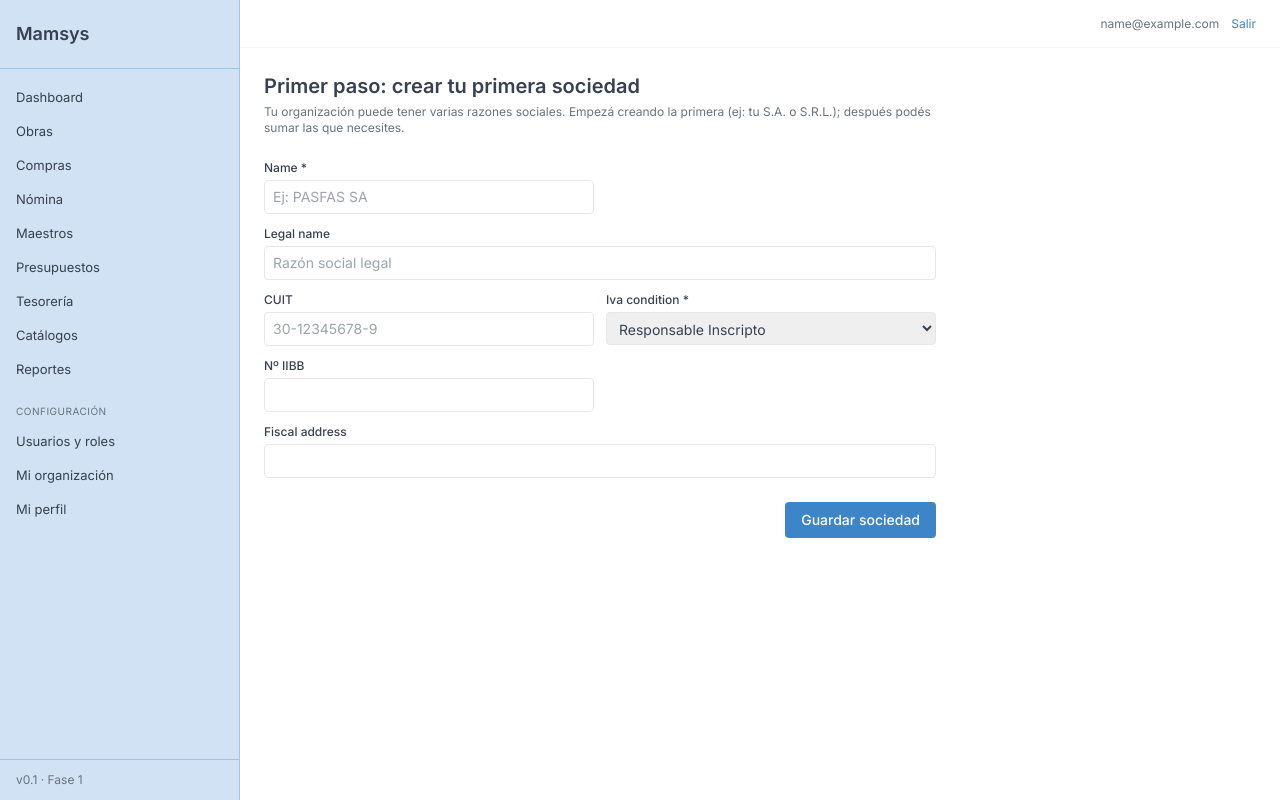
After one commit to tutem95/mamsys-V.1, a Django app: page /sociedades/nueva/ in a window 1280 px wide. The commit adds this page. Run offline with Django 5.2, Linux system fonts and the light colour scheme; the visitor is signed in with stand-in values (Sample User, id 1); data that the repository does not hold is empty; parts of the project's set-up code (start-up, migrations or seed data) failed here and were passed over; some libraries are stand-ins or nearby versions.

Commit message:
feat(fase2): app companies con modelo Company y wizard post-signup
Modelo Company (Sociedad) per-tenant en apps.companies:
- name, legal_name, tax_id (CUIT con unique parcial — varias sin CUIT permitidas).
- iva_condition (Responsable Inscripto / Monotributo / Exento).
- iibb_number, fiscal_address, active.
- Hereda de TimestampedModel.

Wizard "primer paso":
- DashboardView redirige a /sociedades/nueva/ si el tenant todavía no tiene Companies.
- Form muestra mensaje de bienvenida en el primer alta.
- Tras guardar redirige al dashboard.
- Dashboard ahora lista las sociedades activas.

Infra de tests para apps TENANT:
- Fixture `tenant` en conftest crea un schema 'testtenant' y se queda en su
  contexto durante el test (con schema_context de django-tenants).
- Tests de Company usan la fixture en lugar de django_db.

Verificado end-to-end: login en demo.localhost → redirect a wizard →
crear sociedad → vuelta al dashboard que ahora muestra PASFAS SA.

14/14 pytest pasando.

```diff
--- /dev/null
+++ b/apps/companies/__init__.py
@@ -0,0 +1 @@
+default_app_config = "apps.companies.apps.CompaniesConfig"
--- /dev/null
+++ b/apps/companies/forms.py
@@ -0,0 +1,18 @@
+from __future__ import annotations
+
+from django import forms
+
+from .models import Company
+
+
+class CompanyForm(forms.ModelForm):
+    class Meta:
+        model = Company
+        fields = ("name", "legal_name", "tax_id", "iva_condition", "iibb_number", "fiscal_address")
+        widgets = {
+            "name": forms.TextInput(attrs={"placeholder": "Ej: PASFAS SA"}),
+            "legal_name": forms.TextInput(attrs={"placeholder": "Razón social legal"}),
+            "tax_id": forms.TextInput(attrs={"placeholder": "30-12345678-9"}),
+            "iibb_number": forms.TextInput(),
+            "fiscal_address": forms.TextInput(),
+        }
--- /dev/null
+++ b/apps/companies/models.py
@@ -0,0 +1,49 @@
+"""Sociedades (Companies) — razones sociales que pertenecen a una Organization.
+
+Vive en el schema del tenant: cada org tiene sus propias sociedades.
+La Organization es el tenant del SaaS; las Companies son sus entidades legales
+(S.A., S.R.L., Monotributo, etc.) que facturan, pagan sueldos y firman contratos.
+
+Ejemplos reales del cliente: "PASFAS SA", "350 SRL", "GESTION", "MONOTRIBUTO",
+"ÑADEMAETE SA" — todas dentro de la misma Organization.
+"""
+
+from __future__ import annotations
+
+from django.db import models
+
+from apps.core.models import TimestampedModel
+
+
+class Company(TimestampedModel):
+    """Sociedad / razón social dentro de un tenant."""
+
+    class IVACondition(models.TextChoices):
+        RESPONSABLE_INSCRIPTO = "responsable_inscripto", "Responsable Inscripto"
+        MONOTRIBUTO = "monotributo", "Monotributo"
+        EXENTO = "exento", "Exento"
+
+    name = models.CharField(max_length=120)
+    legal_name = models.CharField(max_length=200, blank=True)
+    tax_id = models.CharField("CUIT", max_length=20, blank=True)
+
+    iva_condition = models.CharField(
+        max_length=30,
+        choices=IVACondition.choices,
+        default=IVACondition.RESPONSABLE_INSCRIPTO,
+    )
+    iibb_number = models.CharField("Nº IIBB", max_length=30, blank=True)
+    fiscal_address = models.CharField(max_length=200, blank=True)
+
+    active = models.BooleanField(default=True)
+
+    class Meta:
+        verbose_name = "Sociedad"
+        verbose_name_plural = "Sociedades"
+        ordering = ("name",)
+        constraints = [
+            models.UniqueConstraint(fields=["tax_id"], condition=~models.Q(tax_id=""), name="company_unique_tax_id"),
+        ]
+
+    def __str__(self) -> str:
+        return self.name
--- /dev/null
+++ b/apps/companies/templates/companies/form.html
@@ -0,0 +1,52 @@
+{% extends "base.html" %}
+{% load widget_tweaks %}
+
+{% block title %}
+    {% if is_first %}Crear primera sociedad{% else %}Nueva sociedad{% endif %} · Mamsys
+{% endblock %}
+
+{% block content %}
+<div class="max-w-2xl">
+    <header class="mb-6">
+        <h1 class="text-xl font-semibold text-gray-700">
+            {% if is_first %}Primer paso: crear tu primera sociedad{% else %}Nueva sociedad{% endif %}
+        </h1>
+        {% if is_first %}
+            <p class="text-xs text-gray-500 mt-1">
+                Tu organización puede tener varias razones sociales. Empezá creando la primera
+                (ej: tu S.A. o S.R.L.); después podés sumar las que necesites.
+            </p>
+        {% endif %}
+    </header>
+
+    <form method="post" class="space-y-4">
+        {% csrf_token %}
+
+        {% if form.non_field_errors %}
+            <div class="rounded border border-red-200 bg-red-50 text-red-700 px-3 py-2 text-xs">
+                {{ form.non_field_errors }}
+            </div>
+        {% endif %}
+
+        <div class="grid grid-cols-1 md:grid-cols-2 gap-3">
+            {% for field in form %}
+                <div class="{% if field.name == 'fiscal_address' or field.name == 'legal_name' %}md:col-span-2{% endif %}">
+                    <label for="{{ field.id_for_label }}" class="block text-xs font-medium text-gray-700 mb-1">
+                        {{ field.label }}{% if field.field.required %} *{% endif %}
+                    </label>
+                    {% render_field field class="w-full border border-gray-200 rounded px-2 py-1.5 text-sm focus:border-brand-mid focus:outline-none focus:ring-1 focus:ring-brand-mid" %}
+                    {% if field.help_text %}<p class="text-xs text-gray-500 mt-1">{{ field.help_text }}</p>{% endif %}
+                    {% if field.errors %}<p class="text-xs text-red-600 mt-1">{{ field.errors|join:", " }}</p>{% endif %}
+                </div>
+            {% endfor %}
+        </div>
+
+        <div class="flex justify-end pt-2">
+            <button type="submit"
+                    class="bg-brand-mid hover:bg-brand-light text-white font-medium rounded px-4 py-2 transition-colors">
+                Guardar sociedad
+            </button>
+        </div>
+    </form>
+</div>
+{% endblock %}
--- /dev/null
+++ b/apps/companies/urls.py
@@ -0,0 +1,9 @@
+from django.urls import path
+
+from .views import CompanyCreateView
+
+app_name = "companies"
+
+urlpatterns = [
+    path("nueva/", CompanyCreateView.as_view(), name="create"),
+]
--- /dev/null
+++ b/apps/companies/views.py
@@ -0,0 +1,32 @@
+from __future__ import annotations
+
+from django.contrib import messages
+from django.contrib.auth.decorators import login_required
+from django.shortcuts import redirect, render
+from django.utils.decorators import method_decorator
+from django.views import View
+
+from .forms import CompanyForm
+from .models import Company
+
+
+@method_decorator(login_required, name="dispatch")
+class CompanyCreateView(View):
+    """Crea una Sociedad. Usado como wizard cuando el tenant no tiene ninguna."""
+
+    template_name = "companies/form.html"
+
+    def get(self, request):
+        is_first = not Company.objects.exists()
+        return render(request, self.template_name, {"form": CompanyForm(), "is_first": is_first})
+
+    def post(self, request):
+        form = CompanyForm(request.POST)
+        is_first = not Company.objects.exists()
+        if not form.is_valid():
+            return render(request, self.template_name, {"form": form, "is_first": is_first})
+        company = form.save(commit=False)
+        company.created_by = request.user
+        company.save()
+        messages.success(request, f"Sociedad “{company.name}” creada.")
+        return redirect("core:dashboard")
--- a/mamsys/settings/base.py
+++ b/mamsys/settings/base.py
@@ -65,6 +65,7 @@ SHARED_APPS = [
 TENANT_APPS = [
     "django.contrib.admin",
     "apps.core",
+    "apps.companies",
     # próximas fases: catalog, projects, procurement, payroll, pricing, ...
 ]
 
--- a/mamsys/urls.py
+++ b/mamsys/urls.py
@@ -7,6 +7,7 @@ from django.urls import include, path
 urlpatterns = [
     path("admin/", admin.site.urls),
     path("accounts/", include("allauth.urls")),
+    path("sociedades/", include("apps.companies.urls")),
     path("", include("apps.core.urls")),
     # Apps de negocio se suman aquí a medida que avanzan las fases.
 ]
```
Also changed, not shown: apps/companies/admin.py (added, +10 -0 lines), apps/companies/apps.py (added, +8 -0 lines), apps/companies/tests/test_models.py (added, +26 -0 lines), apps/core/templates/core/dashboard.html (+15 -3 lines), apps/core/views.py (+12 -2 lines), conftest.py (+26 -0 lines), apps/companies/migrations/0001_initial.py (added), apps/companies/migrations/__init__.py (added), apps/companies/tests/__init__.py (added).
